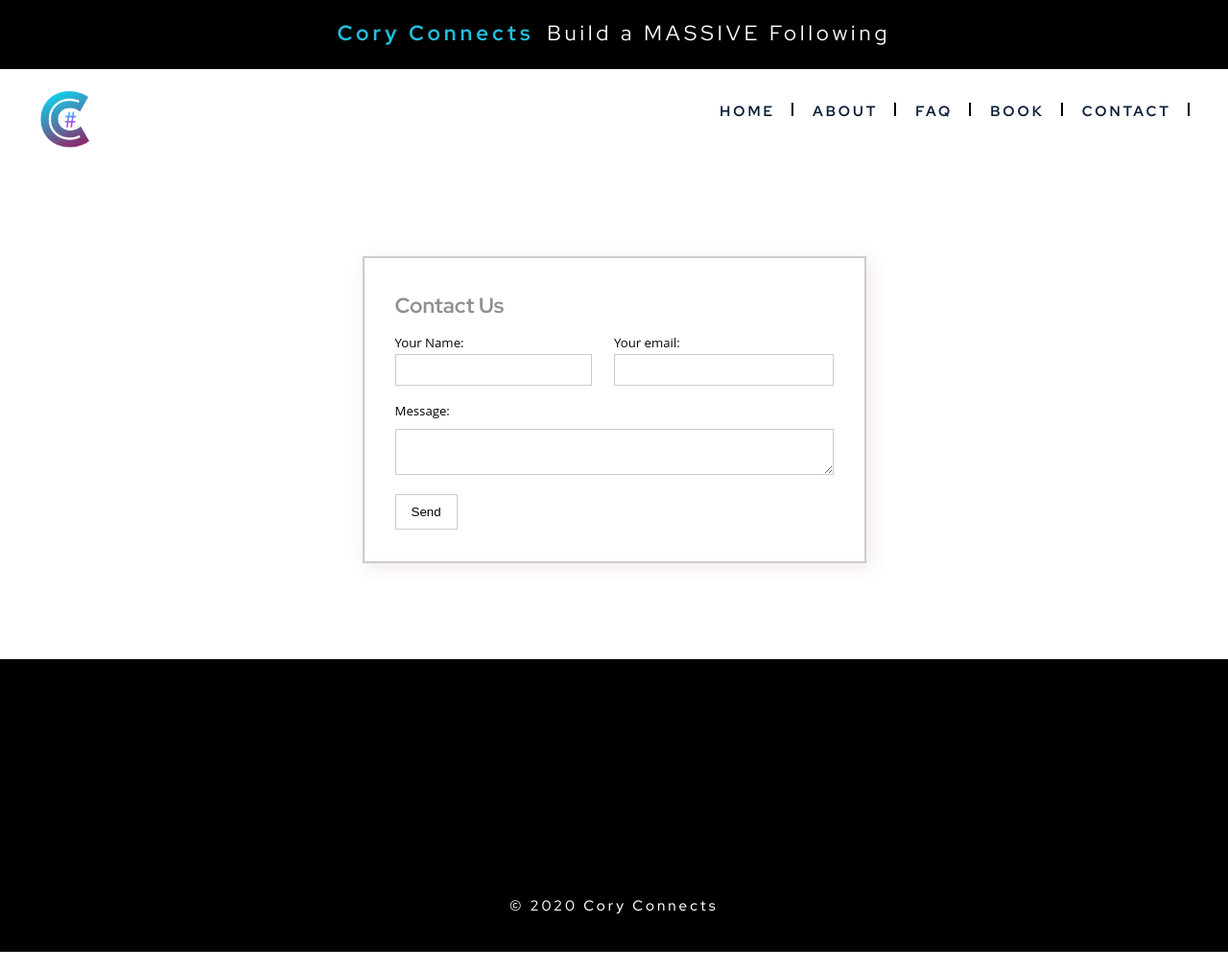
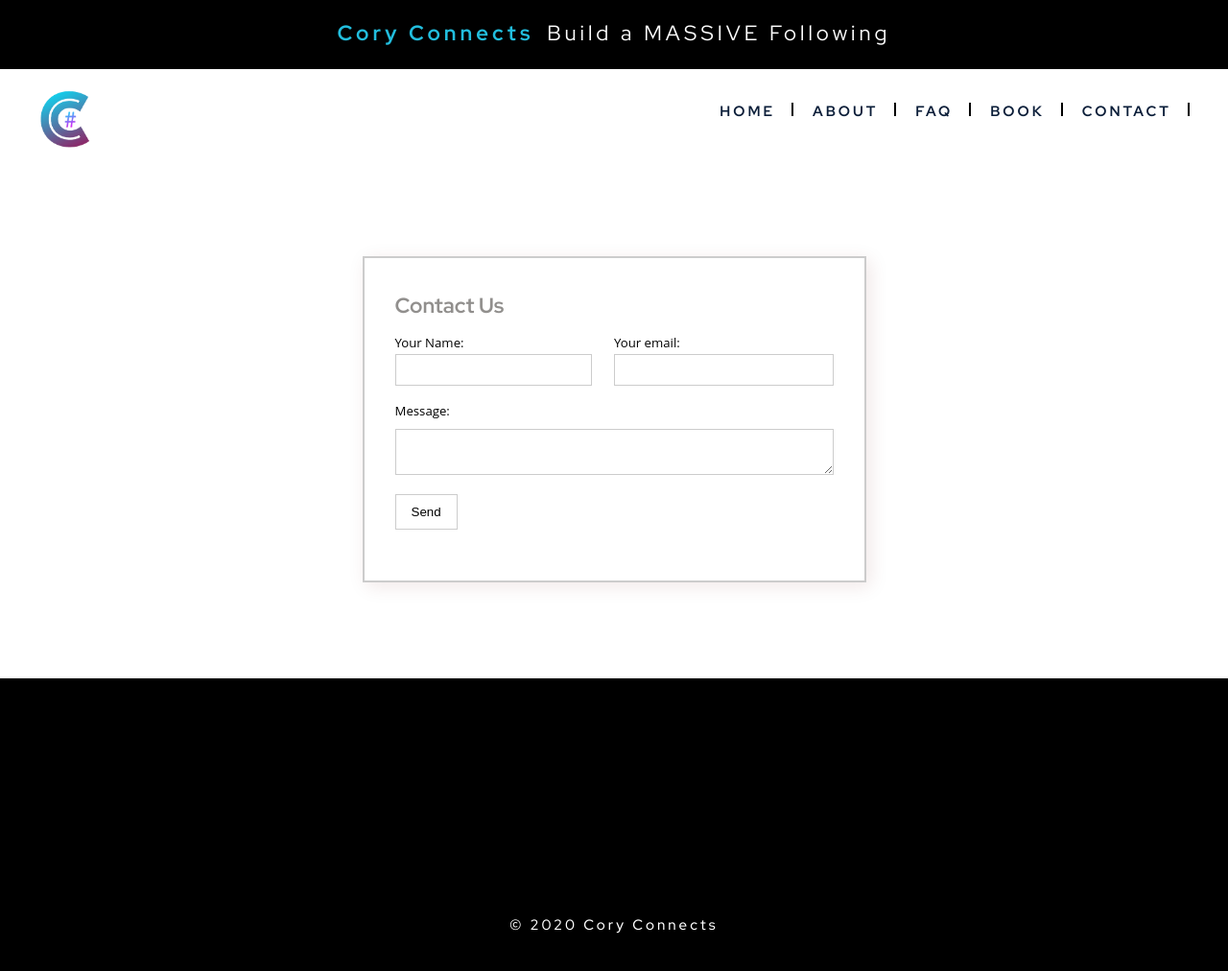
Before and after one commit to andreanthony/andreanthony.github.io, a Jekyll site: the page corycontact.html, which Jekyll copies as it is, in a window 1280 px wide. Shown: the whole page at 96% size. Built offline with Jekyll 4.4.1, drawn with Linux system fonts in a browser that asks for light colours; some web fonts are replaced.

Commit message:
Update corycontact.html

```diff
--- a/corycontact.html
+++ b/corycontact.html
@@ -58,7 +58,7 @@
 		</div>
 	</div>
 <section class="section_05" style="padding-top: 100px;padding-bottom: 100px;">
-      <div class="section-5" style="box-sizing: border-box;box-shadow: .3em .3em 1.4em rgba(107,22,22,.1);border: 2px solid rgba(0,0,0,.2);background-color: rgba(255, 255, 255, 0.9);max-width: 525px;padding: 2rem;font-family: Open Sans,sans-serif;margin: auto;height: 320px;font-size: .825rem;">
+      <div class="section-5" style="box-sizing: border-box;box-shadow: .3em .3em 1.4em rgba(107,22,22,.1);border: 2px solid rgba(0,0,0,.2);background-color: rgba(255, 255, 255, 0.9);max-width: 525px;padding: 2rem;font-family: Open Sans,sans-serif;margin: auto;height: 340px;font-size: .825rem;">
 			<form action="https://formspree.io/xknqlgry" method="POST">
   <label style="width: 100%;">
     <h3 style="color: #918f8d;">Contact Us</h3>
```
